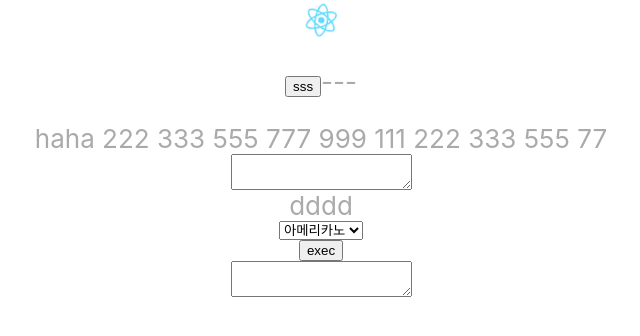
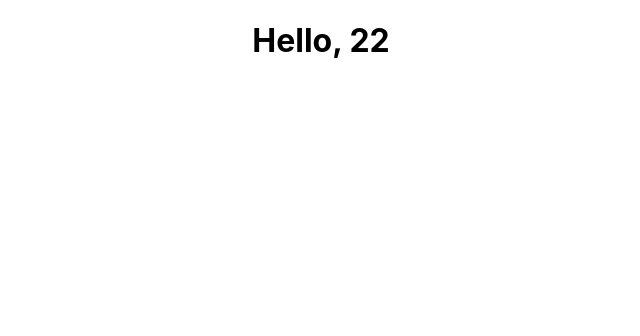
Before and after one commit to shj0000/chain, a React (Create React App) app in the folder client/react-test2/: page / in a window 1280 px wide. Shown: the top 336 px of the page, without its empty margins (319-959 px from the left). Built offline with nearby package versions, Linux system fonts and the light colour scheme.

Commit message:
Update App.js

```diff
--- a/client/react-test2/src/App.js
+++ b/client/react-test2/src/App.js
@@ -1,28 +1,10 @@
-import logo from './logo.svg';
 import './App.css';
+import Main from './component/Main';
 
 function App() {
   return (
     <div className="App">
-      <header className="App-header">
-        <img src={logo} className="App-logo" alt="logo" />
-        <p>
-	  <button>sss</button>
-	  ---
-        </p>
-
-	haha 222 333 555 777 999 111 222 333 555 77
-		<textarea></textarea>
-		dddd
-		<select name="order" form="myForm">
-			<option value="americano">아메리카노</option>
-			<option value="caffe latte">카페라테</option>
-			<option value="cafe au lait">카페오레</option>
-			<option value="espresso">에스프레소</option>
-		</select>
-		<button>exec</button>
-		<textarea></textarea>
-      </header>
+      <Main />
     </div>
   );
 }
```
